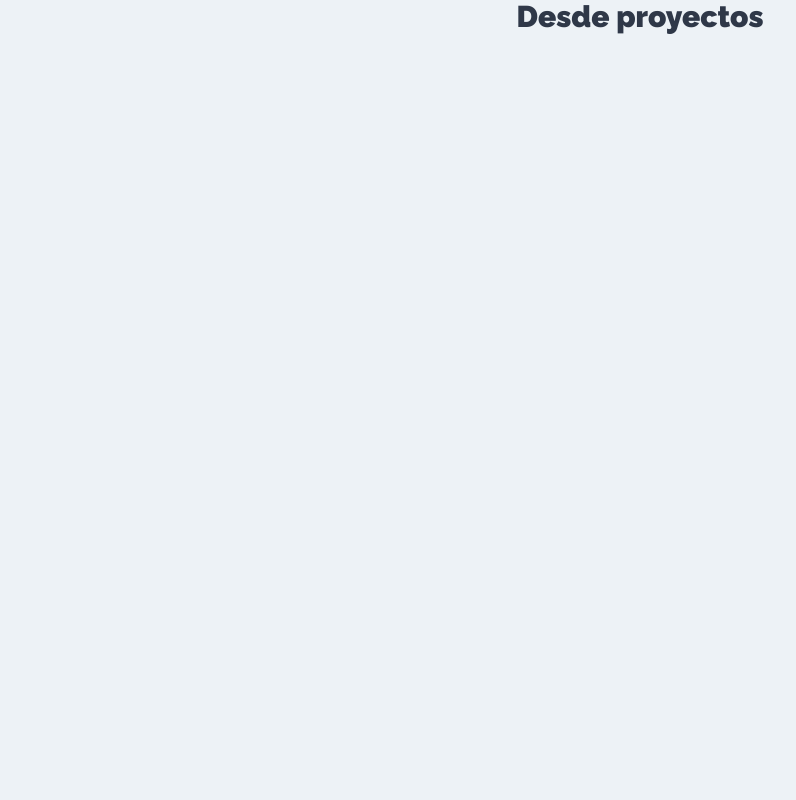
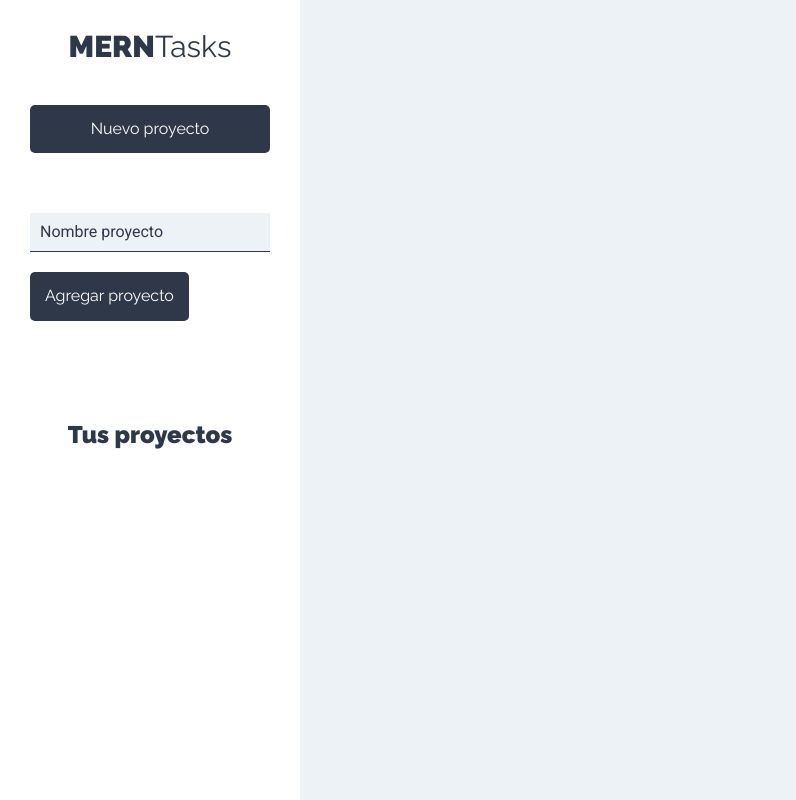
Before and after one commit to SaraPalacioss/administrador-proyectos-MERN-APP-front, a React (Create React App) app: page /proyectos in a window 1280 px wide. Shown: the whole page, without its empty margins (0-796 px from the left). Built offline with nearby package versions, Linux system fonts and the light colour scheme.

Commit message:
Sidebar component created

```diff
--- /dev/null
+++ b/src/components/layout/Sidebar.js
@@ -0,0 +1,17 @@
+import React from 'react';
+import NuevoProyecto from "../proyectos/NuevoProyecto";
+
+const Sidebar = () => {
+    return (
+
+        <aside>
+            <h1>MERN<span>Tasks</span></h1>
+            <NuevoProyecto/>
+            <div className="proyectos">
+                <h2>Tus proyectos</h2>
+            </div>
+        </aside>
+     );
+}
+
+export default Sidebar;
--- /dev/null
+++ b/src/components/proyectos/NuevoProyecto.js
@@ -0,0 +1,31 @@
+import React, { Fragment } from 'react';
+
+const NuevoProyecto = () => {
+    return (
+        <Fragment>
+            <button
+                type="button"
+                className="btn btn-block btn-primario"
+            >
+                Nuevo proyecto
+            </button>
+            <form
+                className="formulario-nuevo-proyecto"
+            >
+                <input
+                    type="text"
+                    className="input-text"
+                    placeholder="Nombre proyecto"
+                    name="nombre"
+                />
+               <input
+                    type="submit"
+                    className="btn btn-primario btn-blok"
+                    value="Agregar proyecto"
+                />
+            </form>
+        </Fragment>
+     );
+}
+
+export default NuevoProyecto;
--- a/src/components/proyectos/Proyectos.js
+++ b/src/components/proyectos/Proyectos.js
@@ -1,8 +1,18 @@
 import React from 'react';
+import Sidebar from '../layout/Sidebar';
 
 const Proyectos = () => {
     return (
-        <h1>Desde proyectos</h1>
+        <div className="contenedor-app">
+            <Sidebar/>
+            <div className="seccion-principal">
+                <main>
+                    <div className="contenedor-tareas">
+
+                    </div>
+                </main>
+            </div>
+        </div>
      );
 }
 
```
